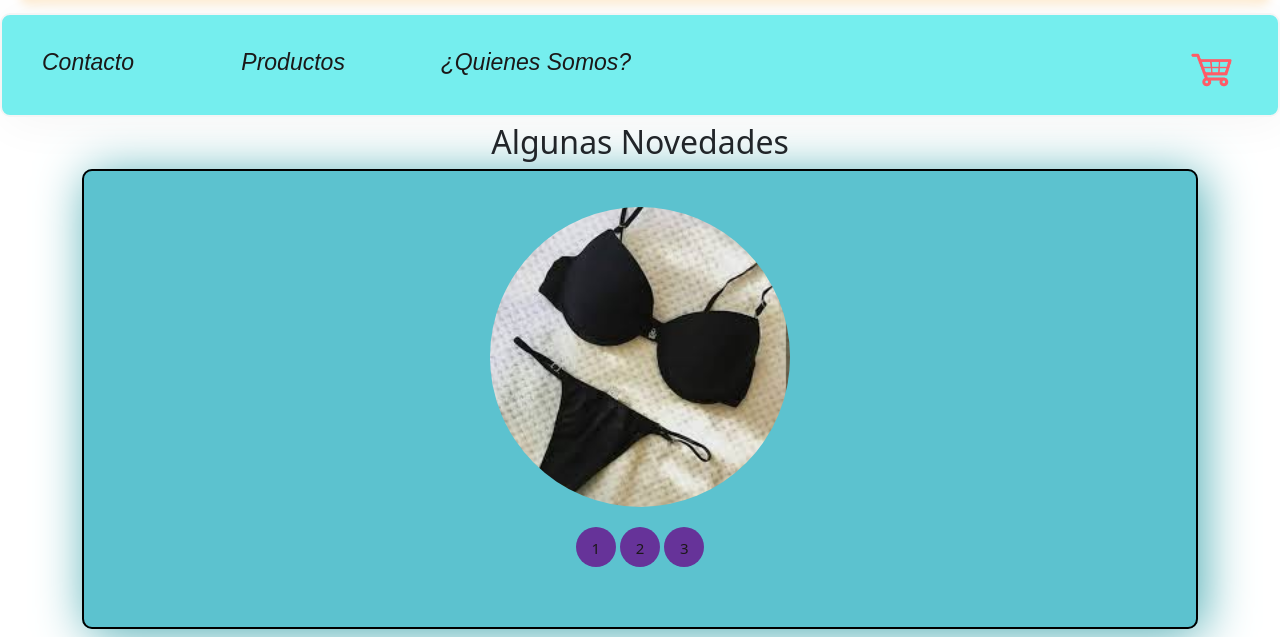
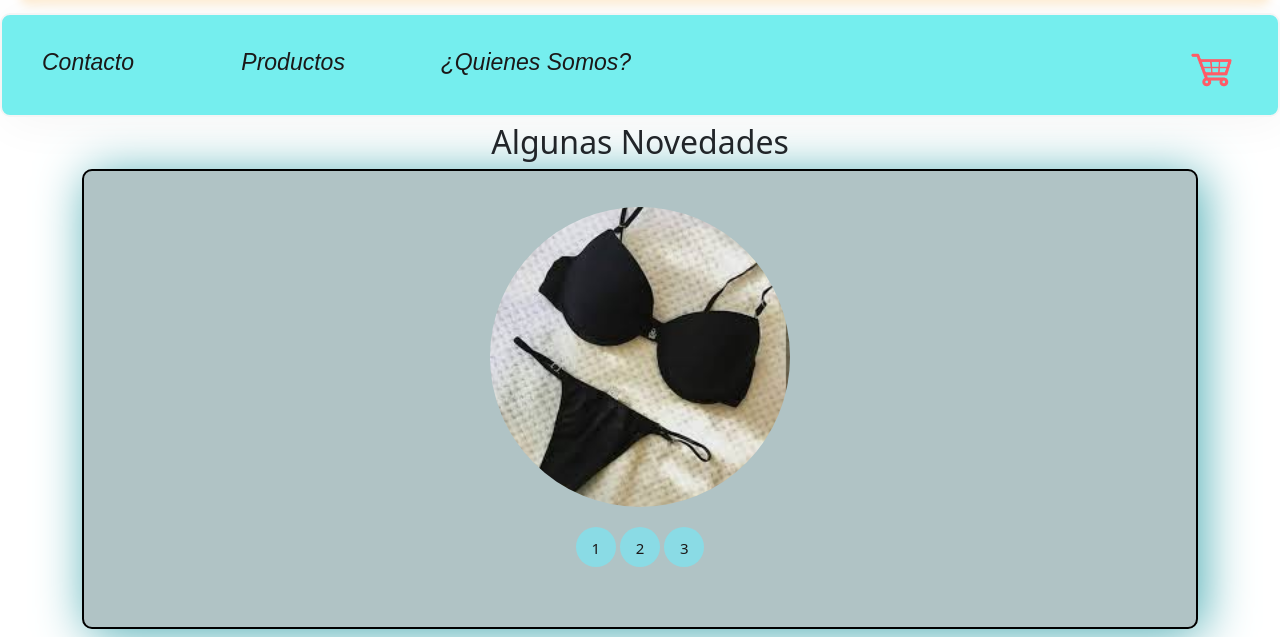
Before and after one commit to MauroParroni/Pagina-Lenceria-Parroni-Mauro, a plain HTML site: page index.html in a window 1280 px wide. Shown: the part 127-764 px from the top of the page. Drawn offline with nearby package versions, Linux system fonts and the light colour scheme.

Commit message:
color change

```diff
--- a/Css/main.css
+++ b/Css/main.css
@@ -229,14 +229,14 @@ ul.nov li:target{
   display: inline-block;
   color: white;
   text-decoration: none;
-  background-color: rebeccapurple;
+  background-color: rgb(138, 219, 229);
   padding: 10px;
   width: 40px;
   height: 40px;
   font-size: 15px;
   border-radius: 100%;}
 .nov_recuadro{
-  background-color: rgb(92, 194, 207);
+  background-color: rgb(176, 195, 197);
   border: solid black 2px;
   box-shadow: 5px 5px 50px rgb(78, 173, 180);
     border-radius: 10px;
```
